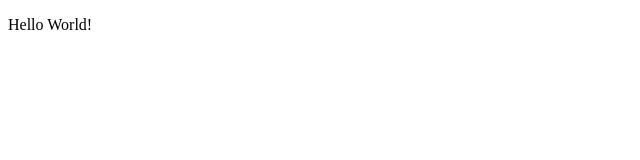
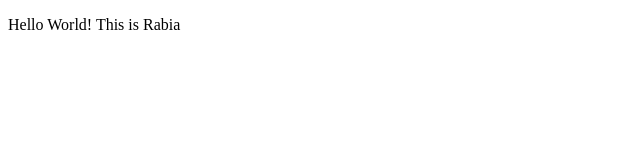
Before and after one commit to Rabia5Naeem/first-pair-programming, a plain HTML site: page index.html in a window 1280 px wide. Shown: the whole page, without its empty margins (0-640 px from the left). Drawn offline with Linux system fonts and the light colour scheme.

Commit message:
rabia modified index.html file

```diff
--- a/index.html
+++ b/index.html
@@ -9,7 +9,8 @@
   <body>
     <script src="https://cdn.freecodecamp.org/testable-projects-fcc/v1/bundle.js"></script>
 
-<p>Hello World!</p>
+<p>Hello World! This is Rabia
+</p>
 
     <!--
 
```
